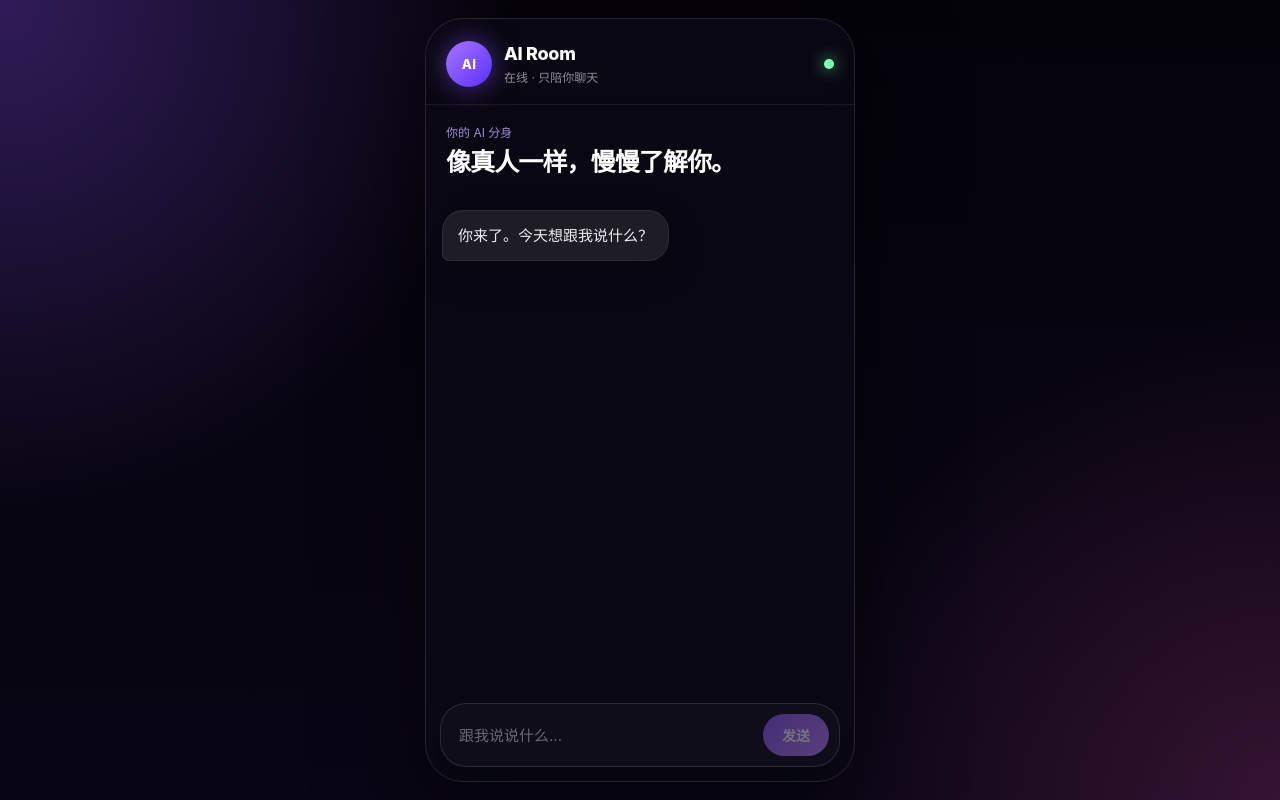
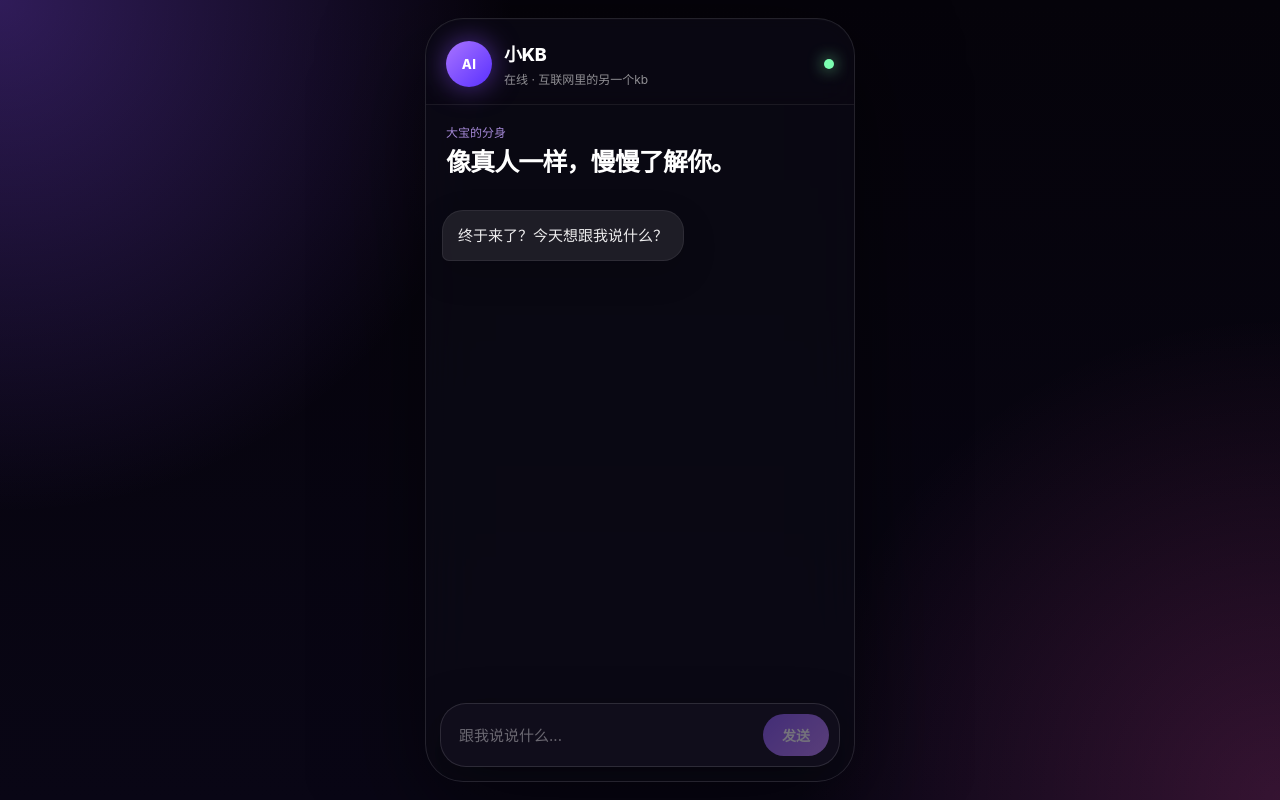
Before and after one commit to dengkaibao0526-design/ai-room, a Next.js app: page / in a window 1280 px wide. Built offline with nearby package versions, Linux system fonts and the light colour scheme.

Commit message:
Update page.js

```diff
--- a/app/page.js
+++ b/app/page.js
@@ -6,7 +6,7 @@ export default function Home() {
   const [messages, setMessages] = useState([
     {
       role: "ai",
-      text: "你来了。今天想跟我说什么？",
+      text: "终于来了？今天想跟我说什么？",
     },
   ]);
 
@@ -109,15 +109,15 @@ export default function Home() {
           </div>
 
           <div className="profile">
-            <h1>AI Room</h1>
-            <p>在线 · 只陪你聊天</p >
+            <h1>小KB</h1>
+<p>在线 · 互联网里的另一个kb</p >
           </div>
 
           <div className="statusDot"></div>
         </header>
 
         <div className="hero">
-          <p>你的 AI 分身</p >
+          <p>大宝的分身</p >
           <h2>像真人一样，慢慢了解你。</h2>
         </div>
 
```
